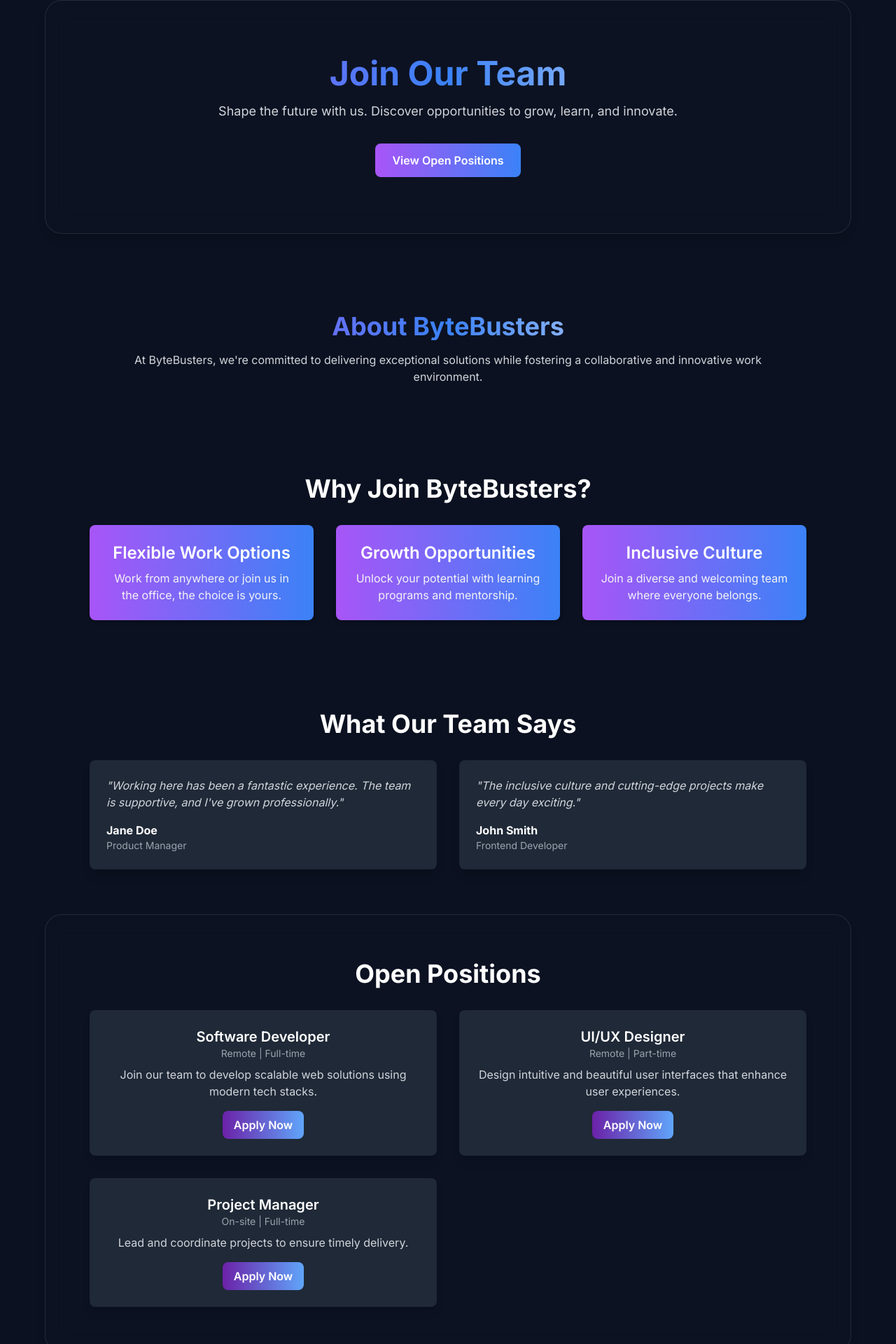
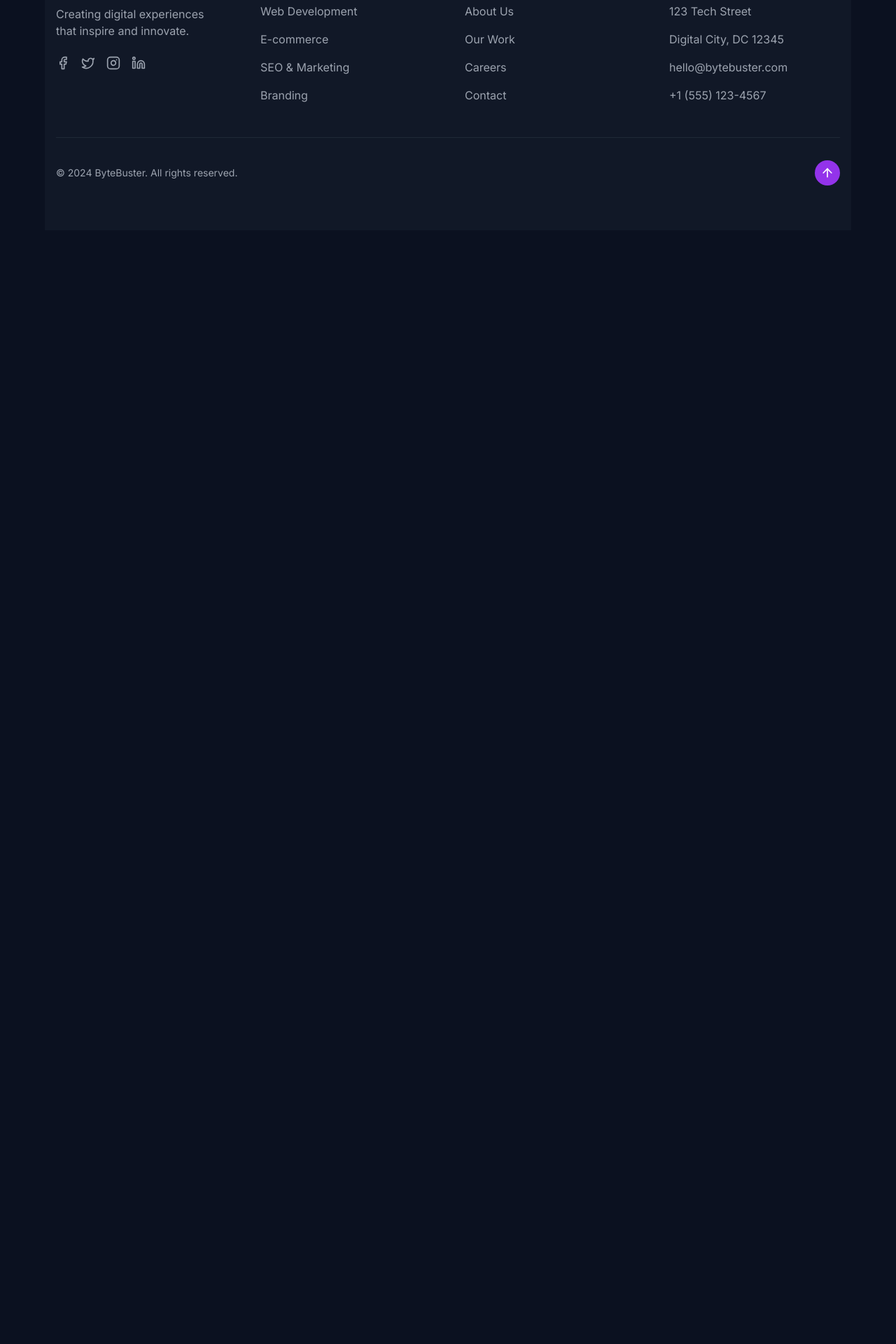
Before and after one commit to nikhilsingh1999/Bytebuster, a React (Vite) app in the folder project/: page /careers in a window 1280 px wide. Shown: the part 112-2032 px from the top of the page at 70% size. After the commit the page ends 800 px from the top, so only its background shows below. Built offline with nearby package versions, Linux system fonts and the light colour scheme.

Commit message:
delete the career page

```diff
--- a/project/package.json
+++ b/project/package.json
@@ -35,6 +35,7 @@
     "tailwindcss": "^3.4.1",
     "typescript": "^5.5.3",
     "typescript-eslint": "^8.3.0",
-    "vite": "^5.4.2"
+    "vite": "^5.4.2",
+    "vite-plugin-checker": "^0.8.0"
   }
 }
--- a/project/src/pages/CareerPage.tsx
+++ /dev/null
@@ -1,166 +0,0 @@
-
-import { motion } from "framer-motion";
-
-const jobs = [
-  {
-    title: "Software Developer",
-    location: "Remote",
-    type: "Full-time",
-    description:
-      "Join our team to develop scalable web solutions using modern tech stacks.",
-  },
-  {
-    title: "UI/UX Designer",
-    location: "Remote",
-    type: "Part-time",
-    description:
-      "Design intuitive and beautiful user interfaces that enhance user experiences.",
-  },
-  {
-    title: "Project Manager",
-    location: "On-site",
-    type: "Full-time",
-    description: "Lead and coordinate projects to ensure timely delivery.",
-  },
-];
-
-const testimonials = [
-  {
-    name: "Jane Doe",
-    position: "Product Manager",
-    quote:
-      "Working here has been a fantastic experience. The team is supportive, and I've grown professionally.",
-  },
-  {
-    name: "John Smith",
-    position: "Frontend Developer",
-    quote:
-      "The inclusive culture and cutting-edge projects make every day exciting.",
-  },
-];
-
-const Careerpage = () => {
-  return (
-    <div className="pt-16  text-white">
-      {/* Hero Section */}
-      <section className="glassmorphism text-center my-12 py-20 px-4 ">
-        <h1 className="text-5xl font-bold bg-gradient-to-r from-purple-500 via-blue-500 to-white bg-clip-text text-transparent">
-          Join Our Team
-        </h1>
-        <p className="mt-4 text-lg text-gray-300">
-          Shape the future with us. Discover opportunities to grow, learn, and
-          innovate.
-        </p>
-        <button className="mt-8 px-6 py-3 bg-gradient-to-r from-purple-500 to-blue-500 rounded-lg font-semibold hover:shadow-lg hover:shadow-purple-500/50">
-          View Open Positions
-        </button>
-      </section>
-
-      {/* About Section */}
-      <section className="  py-16 px-4">
-        <div className="max-w-4xl mx-auto text-center">
-          <h2 className="text-4xl font-bold bg-gradient-to-r from-purple-500 via-blue-500 to-white bg-clip-text text-transparent">
-            About ByteBusters
-          </h2>
-          <p className="mt-4 text-gray-300">
-            At ByteBusters, we're committed to delivering exceptional solutions
-            while fostering a collaborative and innovative work environment.
-          </p>
-        </div>
-      </section>
-
-      {/* Benefits Section */}
-      <section className="py-16 px-4  ">
-        <div className="max-w-5xl mx-auto text-center">
-          <h2 className="text-4xl font-bold text-white">
-            Why Join ByteBusters?
-          </h2>
-          <div className="mt-8 grid grid-cols-1 md:grid-cols-3 gap-8">
-            <div className="p-6 bg-gradient-to-r from-purple-500 to-blue-500 rounded-lg shadow-md">
-              <h3 className="text-2xl font-semibold">Flexible Work Options</h3>
-              <p className="mt-2 text-gray-100">
-                Work from anywhere or join us in the office, the choice is
-                yours.
-              </p>
-            </div>
-            <div className="p-6 bg-gradient-to-r from-purple-500 to-blue-500 rounded-lg shadow-md">
-              <h3 className="text-2xl font-semibold">Growth Opportunities</h3>
-              <p className="mt-2 text-gray-100">
-                Unlock your potential with learning programs and mentorship.
-              </p>
-            </div>
-            <div className="p-6 bg-gradient-to-r from-purple-500 to-blue-500 rounded-lg shadow-md">
-              <h3 className="text-2xl font-semibold">Inclusive Culture</h3>
-              <p className="mt-2 text-gray-100">
-                Join a diverse and welcoming team where everyone belongs.
-              </p>
-            </div>
-          </div>
-        </div>
-      </section>
-
-      {/* Testimonials Section */}
-      <section className="py-16 px-4">
-        <div className="max-w-5xl mx-auto">
-          <h2 className="text-4xl font-bold text-center text-white">
-            What Our Team Says
-          </h2>
-          <div className="mt-8 grid grid-cols-1 md:grid-cols-2 gap-8">
-            {testimonials.map((testimonial, index) => (
-              <motion.div
-                key={index}
-                initial={{ opacity: 0, y: 20 }}
-                animate={{ opacity: 1, y: 0 }}
-                transition={{ delay: index * 0.2 }}
-                className="bg-gray-800 p-6 rounded-lg shadow-lg"
-              >
-                <p className="italic text-gray-300">"{testimonial.quote}"</p>
-                <h4 className="mt-4 font-bold">{testimonial.name}</h4>
-                <p className="text-sm text-gray-400">{testimonial.position}</p>
-              </motion.div>
-            ))}
-          </div>
-        </div>
-      </section>
-
-      {/* Job Listings Section */}
-      <section className="py-16 px-4 glassmorphism bg-gray-700">
-        <div className="max-w-5xl mx-auto text-center">
-          <h2 className="text-4xl font-bold text-white">Open Positions</h2>
-          <div className="mt-8 grid grid-cols-1 md:grid-cols-2 gap-8">
-            {jobs.map((job, index) => (
-              <div
-                key={index}
-                className="p-6 bg-gray-800  rounded-lg shadow-lg hover:shadow-purple-500/50"
-              >
-                <h3 className="text-xl font-semibold">{job.title}</h3>
-                <p className="text-sm text-gray-400">
-                  {job.location} | {job.type}
-                </p>
-                <p className="mt-2 text-gray-300">{job.description}</p>
-                <button className="mt-4 px-4 py-2 bg-gradient-to-r from-purple-800 to-blue-400 rounded-lg font-semibold hover:shadow-lg">
-                  Apply Now
-                </button>
-              </div>
-            ))}
-          </div>
-        </div>
-      </section>
-
-      {/* Contact Section */}
-      <section className= " my-3 rounded-lg py-16 px-4 bg-gray-800">
-        <div className="max-w-4xl mx-auto text-center">
-          <h2 className="text-4xl font-bold text-white">Contact Us</h2>
-          <p className="mt-4 text-gray-300">
-            Have questions? Reach out to our HR team at{" "}
-            <a href="mailto:hr@bytebusters.com" className="text-blue-400">
-              hr@bytebusters.com
-            </a>
-          </p>
-        </div>
-      </section>
-    </div>
-  );
-};
-
-export default Careerpage;
--- a/project/vite.config.ts
+++ b/project/vite.config.ts
@@ -1,9 +1,12 @@
 import { defineConfig } from 'vite';
 import react from '@vitejs/plugin-react';
+import checker from 'vite-plugin-checker';
 
-// https://vitejs.dev/config/
 export default defineConfig({
-  plugins: [react()],
+  plugins: [
+    react(),
+    checker({ typescript: true }), // Check TypeScript types during builds
+  ],
   optimizeDeps: {
     exclude: ['lucide-react'],
   },
```
Also changed, not shown: 1 other file (tests, documents, lock files or other folders).
